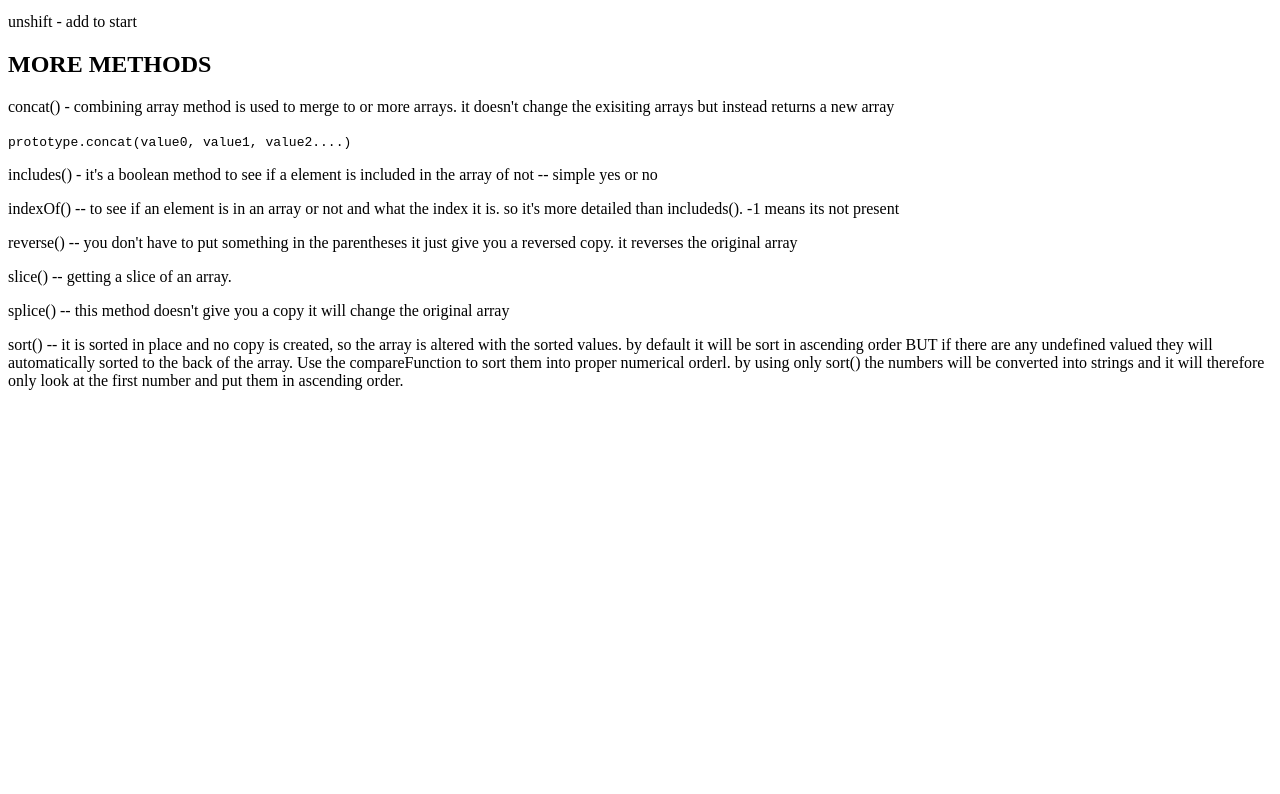
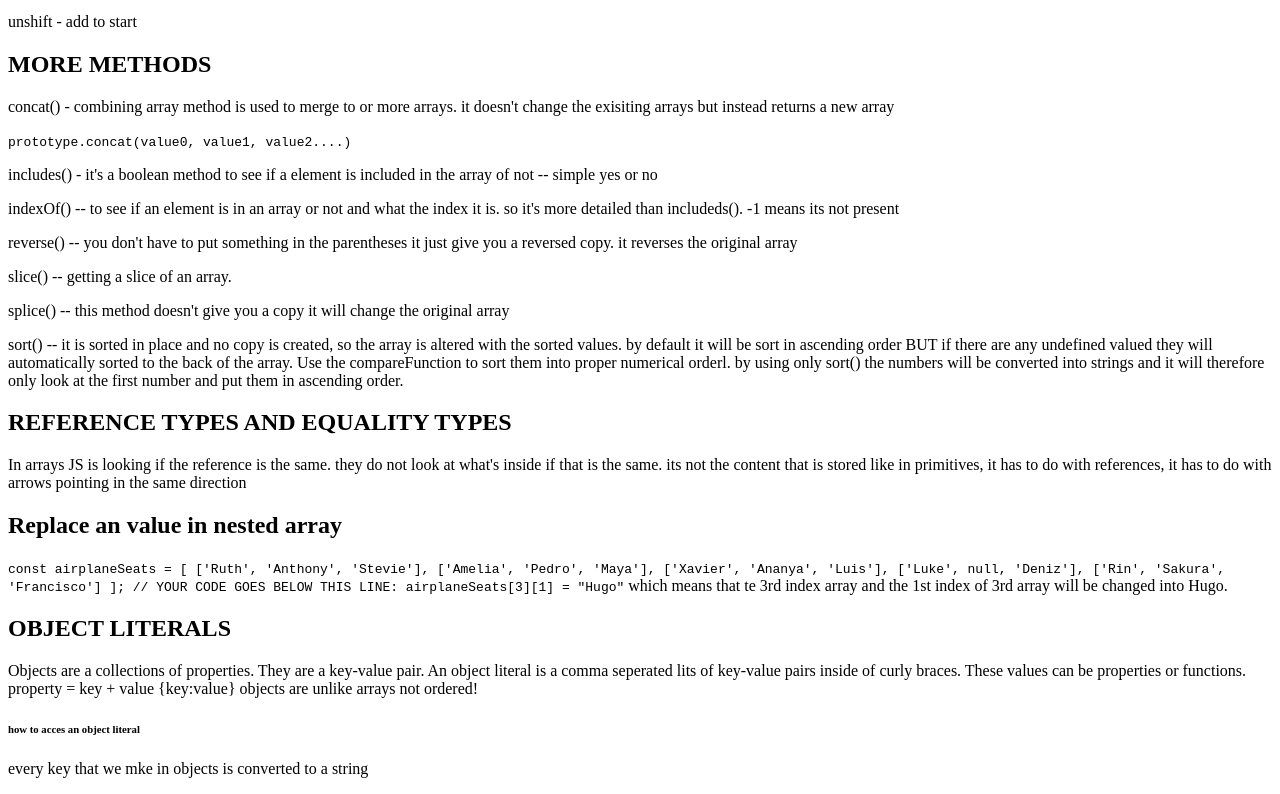
Before and after one commit to Cilvyahg/webdev-steele, a plain HTML site: page JS_array/index.html in a window 1280 px wide. Shown: the part 684-1478 px from the top of the page. Before the commit the page ends 1090 px from the top, so only its background shows below. Drawn offline with Linux system fonts and the light colour scheme.

Commit message:
object literals

```diff
--- a/JS_array/array_cheatsheet.js
+++ b/JS_array/array_cheatsheet.js
@@ -13,3 +13,30 @@
 
 //unshift(val) - adds value to START of an array
 //shift() - removes and returns first element in an array
+
+const gameBoard = [
+    ['X', 'O', 'X'],
+    ['O', null, 'X'],
+    ['O', 'O', 'X']
+];
+
+
+//OBJECT LITERALS
+
+const kitchenSink = {
+    faveNum: 92319023,
+    isFunny: true,
+    colors: ['red', 'pink']
+}
+
+// how to get acces to object literals. Every key will turn into strings. even if its a boolean, null or etc.except for symbols
+
+
+kitchenSink.faveNum
+
+const years = {
+    1999: 'Good',
+    2020: 'Bad'
+}
+
+years["1999"]
--- a/JS_array/index.html
+++ b/JS_array/index.html
@@ -70,12 +70,37 @@
         to the back of the array. Use the compareFunction to sort them into proper numerical orderl.
         by using only sort() the numbers will be converted into strings and it will therefore only look at the first
         number and put them in ascending order. </p>
-        <p></p>
 
 
+    <h2>REFERENCE TYPES AND EQUALITY TYPES</h2>
+    <p>In arrays JS is looking if the reference is the same. they do not look at what's inside if that is the same.
+        its not the content that is stored like in primitives, it has to do with references, it has to do with arrows
+        pointing in the same direction</p>
+
+    <h2>Replace an value in nested array</h2>
+    <code>const airplaneSeats = [
+        ['Ruth', 'Anthony', 'Stevie'],
+        ['Amelia', 'Pedro', 'Maya'],
+        ['Xavier', 'Ananya', 'Luis'],
+        ['Luke', null, 'Deniz'],
+        ['Rin', 'Sakura', 'Francisco']
+        ];
+
+        // YOUR CODE GOES BELOW THIS LINE:
+        airplaneSeats[3][1] = "Hugo"</code>
+
+    which means that te 3rd index array and the 1st index of 3rd array will be changed into Hugo.
 
 
-
+    <h2>OBJECT LITERALS</h2>
+    <p>Objects are a collections of properties. They are a key-value pair.
+        An object literal is a comma seperated lits of key-value pairs inside of curly braces. These values can be
+        properties or functions. property = key + value
+        {key:value}
+        objects are unlike arrays not ordered!
+    </p>
+    <h6>how to acces an object literal</h6>
+    <p>every key that we mke in objects is converted to a string</p>
 </body>
 
 </html>
```
